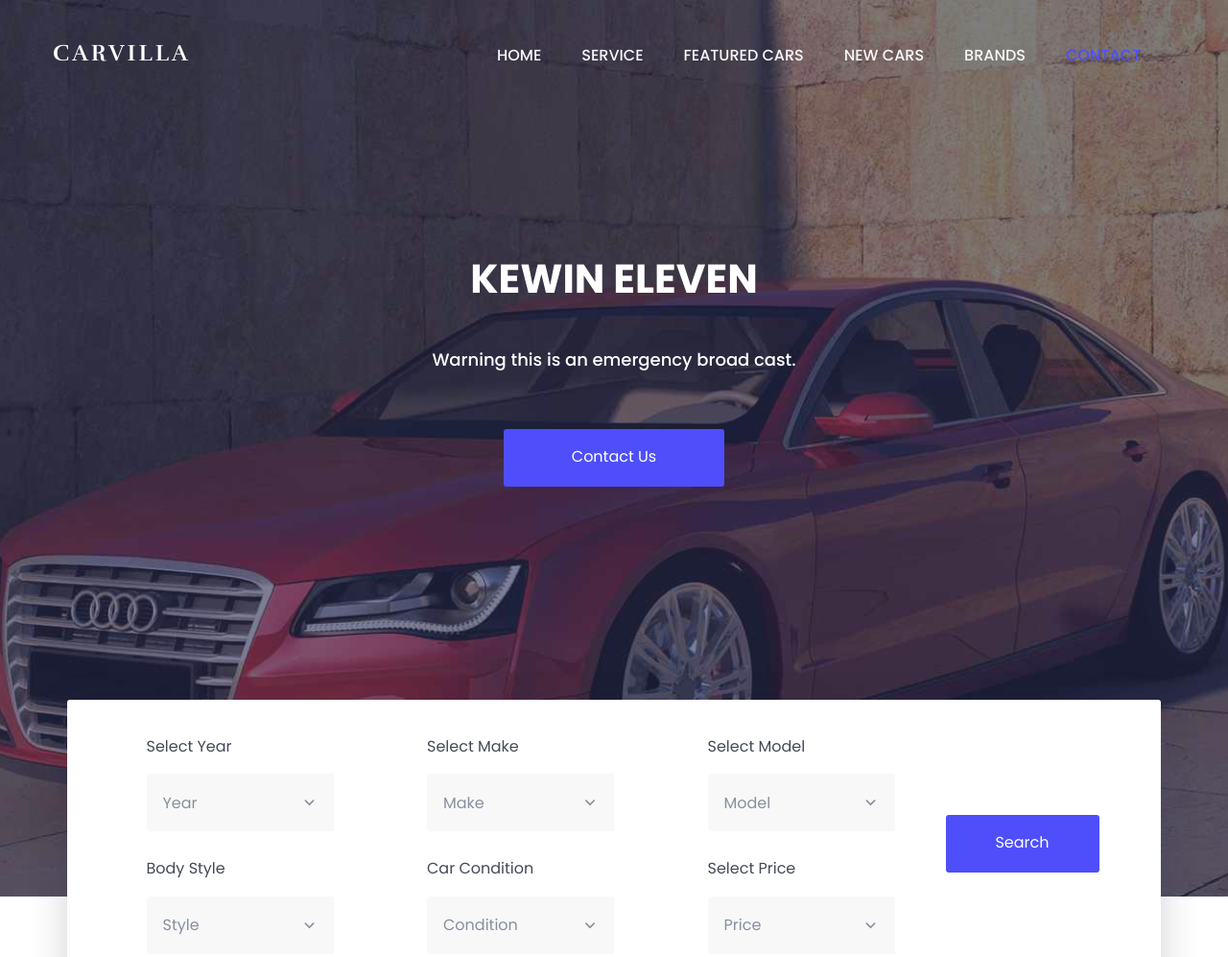
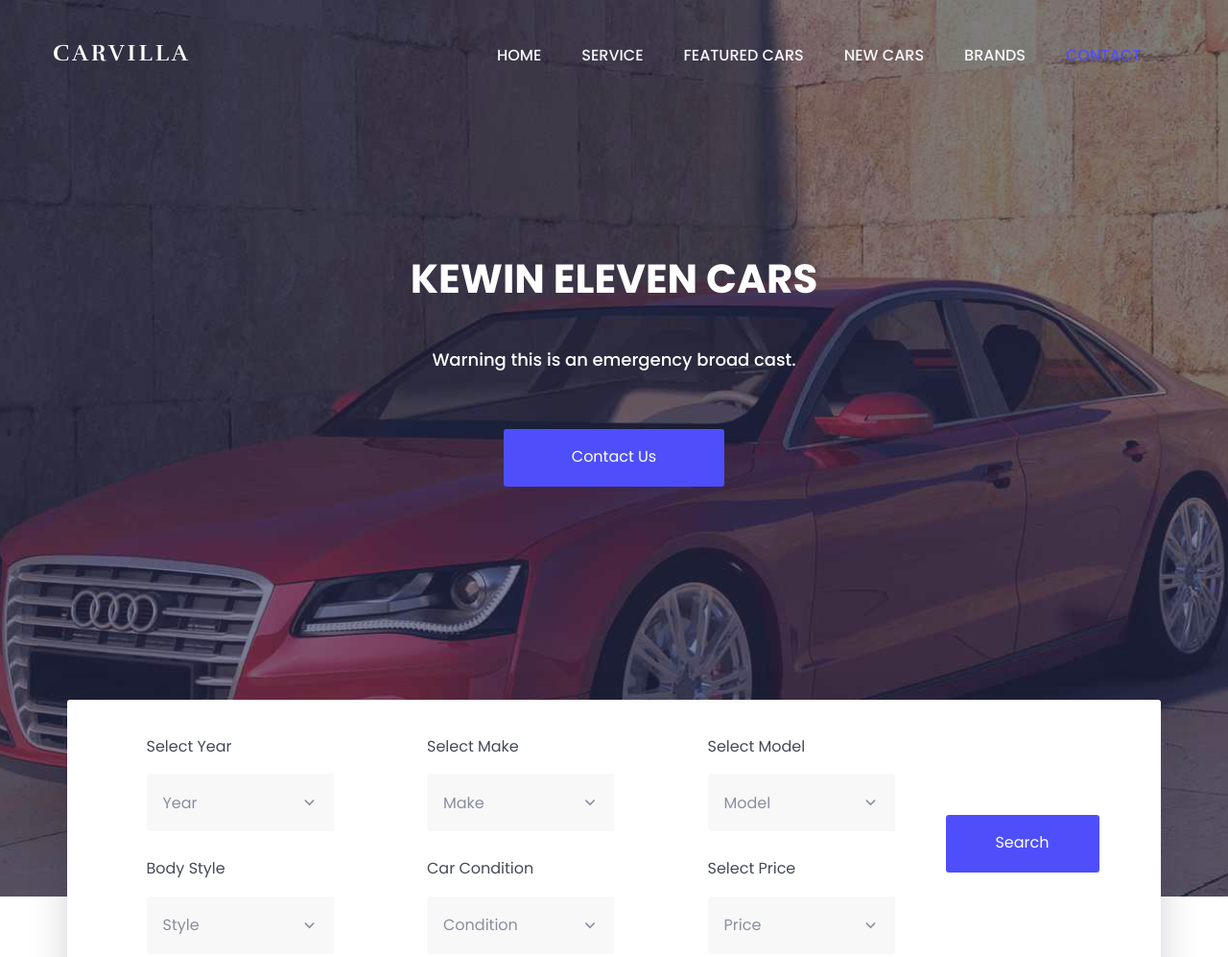
Before and after one commit to Sriraam85/carswebsite, a plain HTML site: page index.html in a window 1280 px wide. Shown: the top 997 px of the page at 96% size. Drawn offline with nearby package versions, Linux system fonts and the light colour scheme.

Commit message:
Update index.html
roul

```diff
--- a/index.html
+++ b/index.html
@@ -105,7 +105,7 @@
 
 			<div class="container">
 				<div class="welcome-hero-txt">
-					<h2>KEWIN ELEVEN</h2>
+					<h2>KEWIN ELEVEN cars</h2>
 					<p>
 						Warning this is an emergency broad cast.
 					</p>
```
